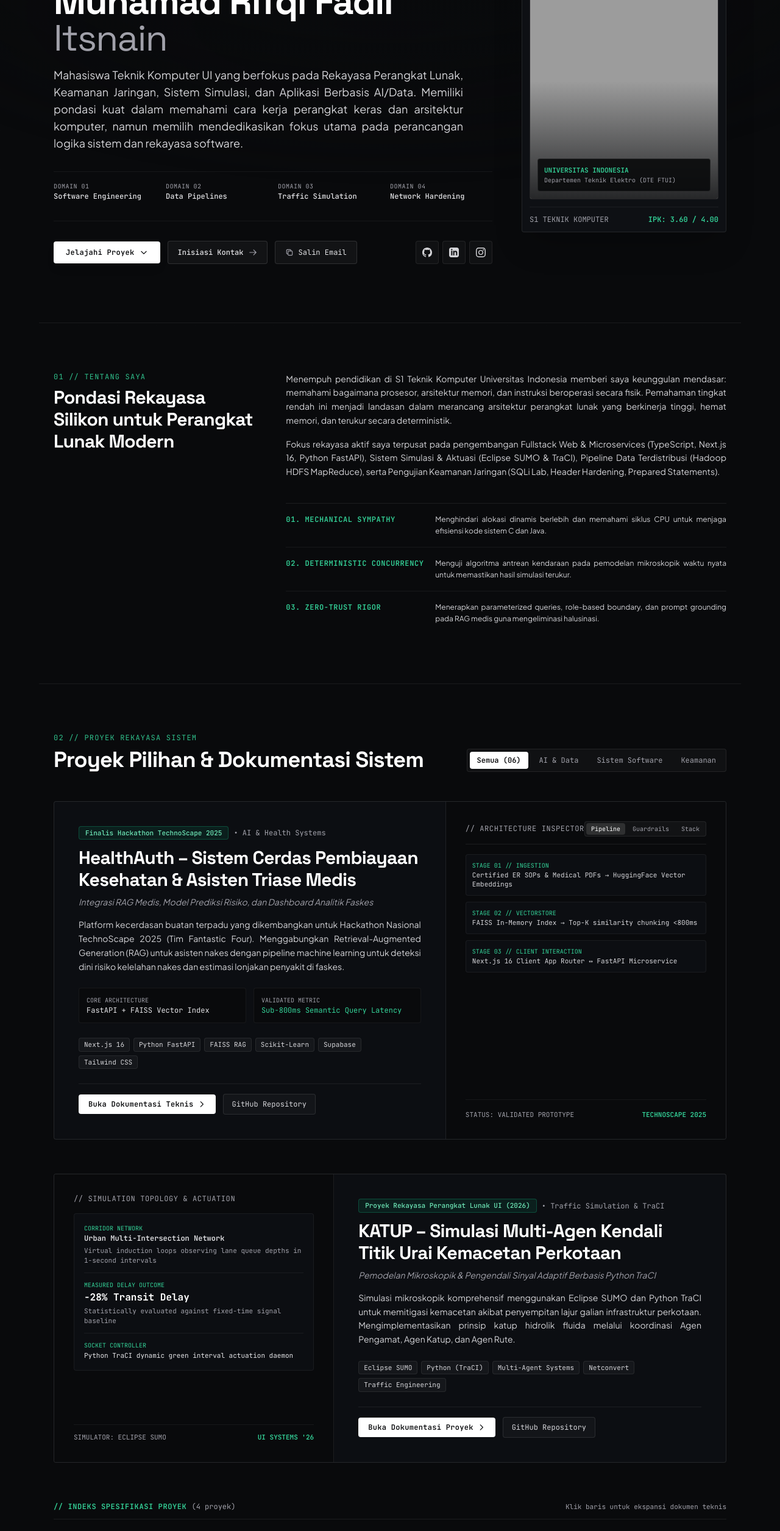
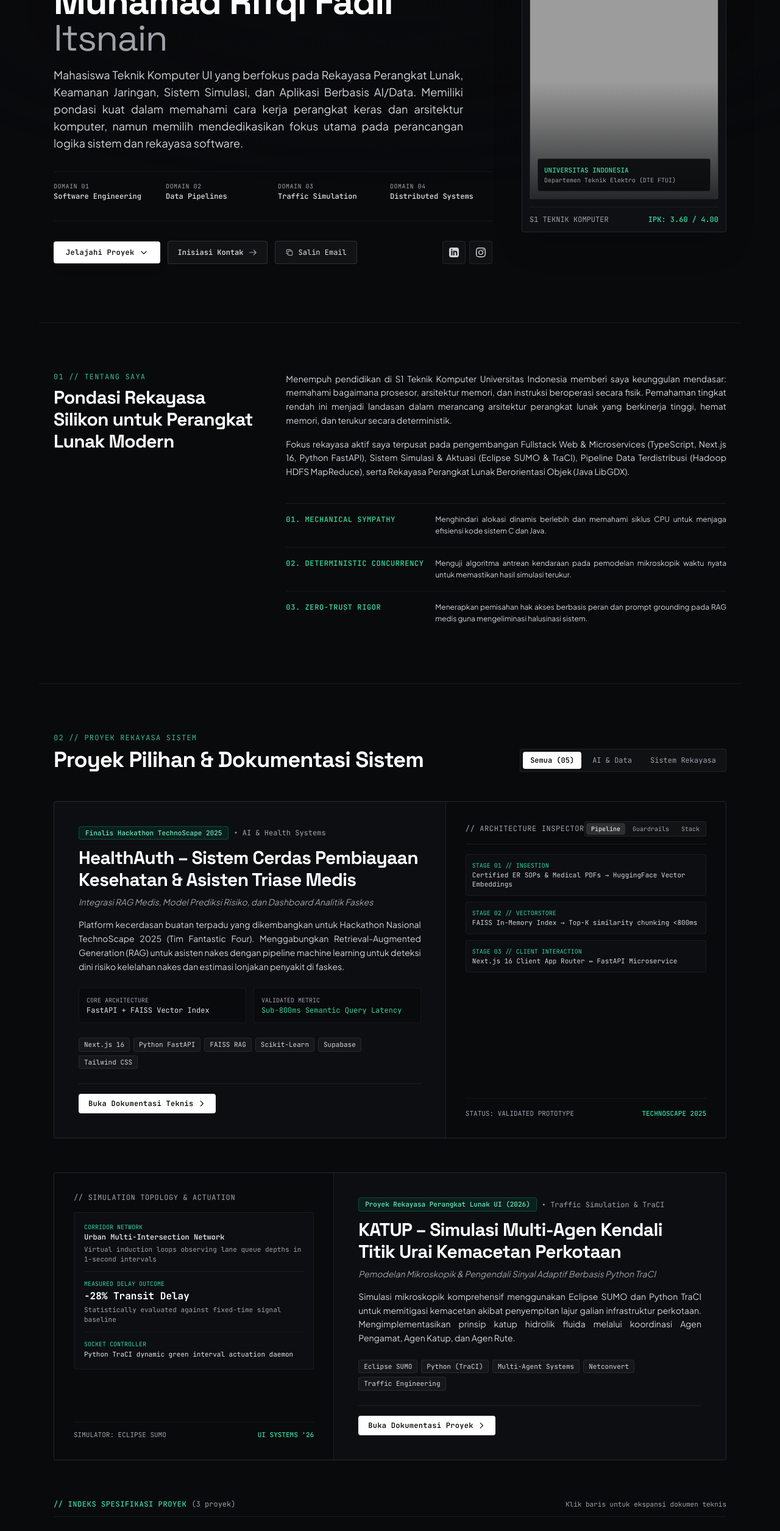
Before and after one commit to rifqifadill/portofolio, a Next.js app: page / in a window 1280 px wide. Shown: the part 234-2745 px from the top of the page at 61% size. Built offline with nearby package versions, Linux system fonts and the light colour scheme; grey boxes are pictures that could not be loaded.

Commit message:
feat: remove SQL injection lab and omit public GitHub repository links for enhanced privacy

```diff
--- a/app/page.tsx
+++ b/app/page.tsx
@@ -6,7 +6,6 @@ import React, { useState, useEffect } from "react";
 // KONFIGURASI INFORMASI KONTAK & TAUTAN RESMI
 // =============================================================================
 const SOCIAL_LINKS = {
-  github: "https://github.com/rifqifadill",
   linkedin: "https://www.linkedin.com/in/muhamad-rifqi-fadil-itsnain-984512320",
   instagram: "https://instagram.com/rifqiitsnain_",
   email: "mailto:rifqiitsnain7@gmail.com",
@@ -15,7 +14,7 @@ const SOCIAL_LINKS = {
 };
 
 type Language = "id" | "en";
-type Category = "all" | "ai_data" | "security" | "software_systems";
+type Category = "all" | "ai_data" | "software_systems";
 
 interface ProjectDoc {
   architecture: string;
@@ -33,7 +32,6 @@ interface Project {
   tagline: { id: string; en: string };
   description: { id: string; en: string };
   tech: string[];
-  repoUrl: string;
   documentation: {
     id: ProjectDoc;
     en: ProjectDoc;
@@ -61,7 +59,6 @@ const projectsData: Project[] = [
       en: "An integrated AI health platform developed for the TechnoScape National Hackathon 2025 (Team Fantastic Four). Combines Retrieval-Augmented Generation (RAG) for emergency clinical triage with machine learning pipelines predicting healthcare worker burnout and regional disease surges."
     },
     tech: ["Next.js 16", "Python FastAPI", "FAISS RAG", "Scikit-Learn", "Supabase", "Tailwind CSS"],
-    repoUrl: "https://github.com/ziehan/fantasticfourHealthAuth",
     documentation: {
       id: {
         architecture: "Arsitektur Multi-Tier: Frontend Next.js 16 App Router menyediakan dasbor terpisah (dashboard-nakes untuk asisten chat dan shift log, dashboard-pemerintah untuk pemantauan lonjakan penyakit). Backend FastAPI mengeksekusi FAISS in-memory index dari SOP medis resmi, sementara pipeline Scikit-Learn memproses data shift untuk inferensi burnout.",
@@ -112,7 +109,6 @@ const projectsData: Project[] = [
       en: "A comprehensive microscopic traffic simulator in Eclipse SUMO instrumented via Python TraCI. Mitigates upstream bottleneck spillback caused by urban infrastructure excavations by applying a fluid hydraulic valve principle across autonomous sensing, gating, and rerouting agents."
     },
     tech: ["Eclipse SUMO", "Python (TraCI)", "Multi-Agent Systems", "Netconvert", "Traffic Engineering"],
-    repoUrl: "https://github.com/rifqifadill/Katup",
     documentation: {
       id: {
         architecture: "Komunikasi Dua Arah TCP/IP: Engine C++ Eclipse SUMO dihubungkan secara real-time ke skrip Python katup_controller.py melalui soket TraCI. AgenPengamat memantau loop induksi per detik, AgenKatup memodulasi fase lampu hijau simpang hulu (metering), dan AgenRute membelokkan arus kendaraan ke koridor bypass alternatif.",
@@ -146,58 +142,7 @@ const projectsData: Project[] = [
       }
     }
   },
-  {
-    id: "security-lab",
-    title: {
-      id: "Cybersecurity Lab – Eksploitasi SQL Injection & 11 Lapisan Pengerasan Defensif",
-      en: "Cybersecurity Lab – SQL Injection Exploitation & 11-Layer Hardening Platform"
-    },
-    category: "security",
-    badge: { id: "Lab Keamanan Jaringan Komputer FTUI", en: "Network Security Lab Platform FTUI" },
-    tagline: {
-      id: "Simulasi Serangan SQLi, Validasi Flag CTF, dan 11 Mitigasi Keamanan Fullstack",
-      en: "SQLi Attack Simulation, CTF Flag Validation & 11-Layer Fullstack Countermeasures"
-    },
-    description: {
-      id: "Platform pengujian penetrasi dan mitigasi kerentanan web interaktif pada praktikum Keamanan Jaringan Komputer Netlab FTUI. Mendemonstrasikan eksploitasi SQLi bertingkat (auth bypass dan UNION extraction) dilanjutkan dengan implementasi 11 lapisan pertahanan defensif pada backend dan frontend.",
-      en: "An interactive web penetration testing and defense platform developed for the Computer Network Security Lab (Netlab FTUI). Features tiered SQL Injection exploitation scenarios paired with 11 comprehensive defensive hardening countermeasures across backend and frontend tiers."
-    },
-    tech: ["Node.js", "Express 5", "PostgreSQL (Neon)", "React 19", "Helmet", "Rate Limiting"],
-    repoUrl: "https://github.com/musyaffa-iman/cs8-kemjar-sql-injection",
-    documentation: {
-      id: {
-        architecture: "Arsitektur Pengujian Berlapis: Backend Express 5 memisahkan controller rentan untuk analisis eksploitasi dan controller terproteksi dengan parameterized query pool. Frontend React 19 menyediakan konsol pengujian, deteksi pola injeksi dini, dan verifikasi flag CTF resmi.",
-        keyChallenges: [
-          "Menganalisis vektor serangan injeksi SQL mulai dari bypass autentikasi sederhana hingga pembacaan skema tabel via UNION SELECT.",
-          "Mengamankan seluruh endpoint backend menggunakan prepared statements tanpa mengorbankan performa query pool PostgreSQL.",
-          "Mencegah Denial of Service (DoS) dan enumeration data melalui rate limiting dan pembatasan response body."
-        ],
-        deliverables: [
-          "11 modul kode pertahanan defensif pada backend Express dan frontend React.",
-          "Laporan teknis komprehensif Modul 8 (603 baris) merinci analisis kerentanan dan solusi mitigasi.",
-          "Validasi flag resmi praktikum: FLAG{kemjar8_sqli_1f9153cd3a42fbee}."
-        ],
-        contribution: "Penulis tunggal implementasi 11 langkah pengerasan keamanan: parameterized queries login/password, server-side whitelisting, generic error handling, Express rate limiting, Helmet HTTP headers, dan deteksi dini SQLi di React.",
-        metrics: "Verifikasi flag resmi praktikum: FLAG{kemjar8_sqli_1f9153cd3a42fbee} (User ID 65)"
-      },
-      en: {
-        architecture: "Layered Audit Architecture: Express 5 backend segregating vulnerable endpoints for attack vector analysis from hardened endpoints backed by parameterized query pools. React 19 frontend provides testing consoles, proactive pattern scanning, and official CTF flag verification.",
-        keyChallenges: [
-          "Analyzing tiered injection vectors progressing from basic auth bypass (' OR 1=1 --) to schema exfiltration via UNION SELECT.",
-          "Hardening database endpoints with parameterized prepared statements across PostgreSQL connection pools.",
-          "Mitigating automated enumeration and DoS threats using IP rate limiters and strict response body boundaries."
-        ],
-        deliverables: [
-          "11 defensive code hardening implementations across Express and React layers.",
-          "Comprehensive 603-line technical lab report detailing vulnerability mechanics and verified remediation.",
-          "Validated official CTF flag: FLAG{kemjar8_sqli_1f9153cd3a42fbee}."
-        ],
-        contribution: "Sole author and engineer of the 11-step defensive hardening countermeasures: login/password parameterized queries, server regex whitelisting, generic error handling, rate limiting, Helmet HTTP headers, and client-side SQLi pattern alerting.",
-        metrics: "Official CTF flag validated: FLAG{kemjar8_sqli_1f9153cd3a42fbee} (User ID 65)"
-      }
-    }
-  },
-  {
+    {
     id: "survival-game",
     title: {
       id: "Is There Anyone? – Game Eksplorasi 2D Survival Horror",
@@ -214,7 +159,6 @@ const projectsData: Project[] = [
       en: "A 2D top-down survival horror exploration game set in 'Desa Tumpang' engineered in Java LibGDX paired with a Spring Boot REST API backend. Implements 8 verified OOP design patterns, dynamic stamina and stealth mechanics, and persistent cloud save slot synchronization."
     },
     tech: ["Java 17", "LibGDX (LWJGL3)", "Spring Boot", "PostgreSQL (Neon)", "Gradle"],
-    repoUrl: "https://github.com/ziehan/Final-Project_OOP4",
     documentation: {
       id: {
         architecture: "Arsitektur Client-Server: Frontend game engine LibGDX (LWJGL3) mengelola rendering tilemap Tiled (.tmx), deteksi tabrakan fisik, dan siklus hidup layar permainan. Backend Spring Boot (port 9090) mengelola autentikasi akun dan sinkronisasi status slot save game ke database PostgreSQL Neon.",
@@ -265,7 +209,6 @@ const projectsData: Project[] = [
       en: "A dedicated campus marketplace and community platform engineered for Universitas Indonesia students. Integrates secondhand goods cataloging, student services, campus discussion feeds, product-bound messaging, and a secure Double-Confirmation Cash on Delivery (COD) workflow."
     },
     tech: ["Next.js 16.2.5", "React 19", "TypeScript", "PostgreSQL", "Prisma ORM 7.8", "Tailwind CSS"],
-    repoUrl: "https://github.com/mrshlaf/lapak-ui",
     documentation: {
       id: {
         architecture: "Fullstack Monorepo Next.js 16: Backend REST API (app/api/) dan UI (app/) disatukan dalam satu proyek. Menggunakan PostgreSQL dengan Prisma ORM 7.8 (13 tabel ternormalisasi 3NF, UUID keys, cascade deletes). Keamanan diperkuat dengan hashing password bcrypt (salt 12) dan sesi JWT pada cookie HTTP-Only via middleware Edge Runtime.",
@@ -316,7 +259,6 @@ const projectsData: Project[] = [
       en: "Design and implementation of distributed big data processing algorithms on Apache Hadoop 3.x and HDFS. Implements an in-memory bounded min-heap TreeMap pattern reducing network shuffle transfer overhead by over 99%, paired with high-throughput web server access log analytical pipelines."
     },
     tech: ["Apache Hadoop 3.3.6", "HDFS", "Java MapReduce", "YARN", "Distributed Computing"],
-    repoUrl: "https://github.com/rifqifadill",
     documentation: {
       id: {
         architecture: "Pipeline Komputasi Terdistribusi: Dataset mentah dipecah menjadi blok-blok HDFS. Mapper mengeksekusi penyaringan lokal in-memory menggunakan struktur data TreeMap (Red-Black Tree bounded min-heap ukuran 10). Hasil emisi terfilter dikelompokkan pada fase Shuffle & Sort, lalu Reducer mengagregasi peringkat teratas secara deterministik.",
@@ -362,7 +304,7 @@ export default function PortfolioPage() {
   const [copiedEmail, setCopiedEmail] = useState(false);
   const [mobileMenuOpen, setMobileMenuOpen] = useState(false);
   const [activeTabHealthAuth, setActiveTabHealthAuth] = useState<"flow" | "security" | "stack">("flow");
-  const [expandedIndexProject, setExpandedIndexProject] = useState<string | null>("security-lab");
+  const [expandedIndexProject, setExpandedIndexProject] = useState<string | null>("survival-game");
   const [activeSection, setActiveSection] = useState<string>("hero");
 
   const handleCopyEmail = () => {
@@ -679,7 +621,7 @@ export default function PortfolioPage() {
                 </div>
                 <div>
                   <span className="text-[10px] uppercase text-zinc-400 block tracking-wider">DOMAIN 04</span>
-                  <span className="text-zinc-200 font-medium">Network Hardening</span>
+                  <span className="text-zinc-200 font-medium">Distributed Systems</span>
                 </div>
               </div>
 
@@ -722,17 +664,6 @@ export default function PortfolioPage() {
 
                 {/* Social Quick Links */}
                 <div className="flex items-center gap-1.5 sm:ml-auto">
-                  <a
-                    href={SOCIAL_LINKS.github}
-                    target="_blank"
-                    rel="noopener noreferrer"
-                    title="GitHub: github.com/rifqifadill"
-                    className="p-2.5 rounded bg-white/[0.03] hover:bg-white/[0.09] border border-white/[0.08] text-zinc-300 hover:text-white transition-colors"
-                  >
-                    <svg className="w-4 h-4 fill-current" viewBox="0 0 24 24">
-                      <path d="M12 0C5.37 0 0 5.37 0 12c0 5.31 3.435 9.795 8.205 11.385.6.105.825-.255.825-.57 0-.285-.015-1.23-.015-2.235-3.015.555-3.795-.735-4.035-1.41-.135-.345-.72-1.41-1.23-1.695-.42-.225-1.02-.78-.015-.795.945-.015 1.62.87 1.845 1.23 1.08 1.815 2.805 1.305 3.495.99.105-.78.42-1.305.765-1.605-2.67-.3-5.46-1.335-5.46-5.925 0-1.305.465-2.385 1.23-3.225-.12-.3-.54-1.53.12-3.18 0 0 1.005-.315 3.3 1.23.96-.27 1.98-.405 3-.405s2.04.135 3 .405c2.295-1.56 3.3-1.23 3.3-1.23.66 1.65.24 2.88.12 3.18.765.84 1.23 1.905 1.23 3.225 0 4.605-2.805 5.625-5.475 5.925.435.375.81 1.095.81 2.22 0 1.605-.015 2.895-.015 3.3 0 .315.225.69.825.57A12.02 12.02 0 0024 12c0-6.63-5.37-12-12-12z" />
-                    </svg>
-                  </a>
                   <a
                     href={SOCIAL_LINKS.linkedin}
                     target="_blank"
@@ -818,8 +749,8 @@ export default function PortfolioPage() {
                 </p>
                 <p className="text-justify leading-relaxed">
                   {lang === "id"
-                    ? "Fokus rekayasa aktif saya terpusat pada pengembangan Fullstack Web & Microservices (TypeScript, Next.js 16, Python FastAPI), Sistem Simulasi & Aktuasi (Eclipse SUMO & TraCI), Pipeline Data Terdistribusi (Hadoop HDFS MapReduce), serta Pengujian Keamanan Jaringan (SQLi Lab, Header Hardening, Prepared Statements)."
-                    : "My active technical focus centers on Fullstack Web & Microservices (TypeScript, Next.js 16, Python FastAPI), Traffic Microscopic Simulation (Eclipse SUMO & TraCI dynamic signal actuation), Distributed Data Pipelines (Hadoop HDFS MapReduce), and Network Security Hardening."}
+                    ? "Fokus rekayasa aktif saya terpusat pada pengembangan Fullstack Web & Microservices (TypeScript, Next.js 16, Python FastAPI), Sistem Simulasi & Aktuasi (Eclipse SUMO & TraCI), Pipeline Data Terdistribusi (Hadoop HDFS MapReduce), serta Rekayasa Perangkat Lunak Berorientasi Objek (Java LibGDX)."
+                    : "My active technical focus centers on Fullstack Web & Microservices (TypeScript, Next.js 16, Python FastAPI), Traffic Microscopic Simulation (Eclipse SUMO & TraCI dynamic signal actuation), Distributed Data Pipelines (Hadoop HDFS MapReduce), and Object-Oriented Software Engineering (Java LibGDX)."}
                 </p>
               </div>
 
@@ -854,8 +785,8 @@ export default function PortfolioPage() {
                   </div>
                   <div className="md:col-span-8 text-zinc-300 font-sans text-xs leading-relaxed text-justify">
                     {lang === "id"
-                      ? "Menerapkan parameterized queries, role-based boundary, dan prompt grounding pada RAG medis guna mengeliminasi halusinasi."
-                      : "Implementing parameterized SQL queries, role-based boundary checks, and strict prompt grounding to eliminate hallucinations."}
+                      ? "Menerapkan pemisahan hak akses berbasis peran dan prompt grounding pada RAG medis guna mengeliminasi halusinasi sistem."
+                      : "Enforcing role-based boundaries and prompt grounding in medical RAG workflows to eliminate hallucinations and guarantee system integrity."}
                   </div>
                 </div>
 
@@ -886,10 +817,9 @@ export default function PortfolioPage() {
             {/* Category Filter Controls */}
             <div className="flex flex-wrap items-center gap-1.5 p-1 rounded bg-white/[0.03] border border-white/[0.08] text-xs font-mono">
               {[
-                { id: "all", label: lang === "id" ? "Semua (06)" : "All (06)" },
+                { id: "all", label: lang === "id" ? "Semua (05)" : "All (05)" },
                 { id: "ai_data", label: "AI & Data" },
-                { id: "software_systems", label: lang === "id" ? "Sistem Software" : "Systems" },
-                { id: "security", label: lang === "id" ? "Keamanan" : "Security" }
+                { id: "software_systems", label: lang === "id" ? "Sistem Rekayasa" : "Systems" }
               ].map((c) => (
                 <button
                   key={c.id}
@@ -968,14 +898,7 @@ export default function PortfolioPage() {
                         <path strokeLinecap="round" strokeLinejoin="round" strokeWidth="2" d="M9 5l7 7-7 7" />
                       </svg>
                     </button>
-                    <a
-                      href={projectsData[0].repoUrl}
-                      target="_blank"
-                      rel="noopener noreferrer"
-                      className="px-3.5 py-2 rounded bg-white/[0.03] hover:bg-white/[0.08] border border-white/[0.1] text-xs font-mono text-zinc-300 hover:text-white transition-colors"
-                    >
-                      GitHub Repository
-                    </a>
+
                   </div>
                 </div>
 
@@ -1149,14 +1072,7 @@ export default function PortfolioPage() {
                         <path strokeLinecap="round" strokeLinejoin="round" strokeWidth="2" d="M9 5l7 7-7 7" />
                       </svg>
                     </button>
-                    <a
-                      href={projectsData[1].repoUrl}
-                      target="_blank"
-                      rel="noopener noreferrer"
-                      className="px-3.5 py-2 rounded bg-white/[0.03] hover:bg-white/[0.08] border border-white/[0.1] text-xs font-mono text-zinc-300 hover:text-white transition-colors"
-                    >
-                      GitHub Repository
-                    </a>
+
                   </div>
                 </div>
 
@@ -1287,17 +1203,7 @@ export default function PortfolioPage() {
                                   </svg>
                                 </button>
 
-                                <a
-                                  href={p.repoUrl}
-                                  target="_blank"
-                                  rel="noopener noreferrer"
-                                  className="w-full py-2 rounded bg-white/[0.04] hover:bg-white/[0.08] border border-white/[0.08] font-mono text-xs text-zinc-300 hover:text-white transition-colors flex items-center justify-center gap-1.5"
-                                >
-                                  <span>GitHub Repository</span>
-                                  <svg className="w-3 h-3 text-zinc-400" fill="none" viewBox="0 0 24 24" stroke="currentColor">
-                                    <path strokeLinecap="round" strokeLinejoin="round" strokeWidth="2" d="M10 6H6a2 2 0 00-2 2v10a2 2 0 002 2h10a2 2 0 002-2v-4M14 4h6m0 0v6m0-6L10 14" />
-                                  </svg>
-                                </a>
+
                               </div>
                             </div>
 
@@ -1439,7 +1345,7 @@ export default function PortfolioPage() {
               </div>
               <div className="md:col-span-9">
                 <div className="flex flex-wrap gap-1.5 sm:gap-2 mb-2 font-mono text-xs">
-                  {["SQL Injection Defense", "Parameterized Queries", "Helmet Security Headers", "Express Rate Limiting", "Wireshark Packet Analysis", "TCP/IP Socket"].map((s) => (
+                  {["TCP/IP Sockets", "Wireshark Packet Analysis", "Network Topologies", "Helmet Security Headers", "Express Rate Limiting", "Session & JWT Security"].map((s) => (
                     <span key={s} className="px-2.5 py-1 rounded bg-white/[0.03] border border-white/[0.07] text-zinc-200 text-[11px] sm:text-xs">
                       {s}
                     </span>
@@ -1447,8 +1353,8 @@ export default function PortfolioPage() {
                 </div>
                 <p className="font-sans text-xs text-zinc-400 text-justify">
                   {lang === "id"
-                    ? "Eksploitasi dan remediasi SQLi 11 lapisan defensif, proteksi DoS via rate limiting, analisis paket layer jaringan, dan socket TraCI."
-                    : "11-layer defensive SQLi remediation, DoS mitigation via IP rate limiters, packet inspection across network protocols, and binary TraCI sockets."}
+                    ? "Pemrograman socket TCP/IP waktu nyata, analisis protokol jaringan via Wireshark, mitigasi DoS via rate limiting, dan proteksi sesi web aman."
+                    : "Real-time TCP/IP socket programming, network protocol packet analysis via Wireshark, DoS mitigation via IP rate limiters, and secure web session management."}
                 </p>
               </div>
             </div>
@@ -1462,7 +1368,7 @@ export default function PortfolioPage() {
               </div>
               <div className="md:col-span-9">
                 <div className="flex flex-wrap gap-1.5 sm:gap-2 mb-2 font-mono text-xs">
-                  {["Git & GitHub", "Docker", "Gradle", "Linux / WSL", "Postman", "Vite"].map((s) => (
+                  {["Git Version Control", "Docker", "Gradle", "Linux / WSL", "Postman", "Vite"].map((s) => (
                     <span key={s} className="px-2.5 py-1 rounded bg-white/[0.03] border border-white/[0.07] text-zinc-200 text-[11px] sm:text-xs">
                       {s}
                     </span>
@@ -1660,15 +1566,7 @@ export default function PortfolioPage() {
 
               {/* Direct Channels List (Exact 'Instagram' clean label) */}
               <div className="flex flex-wrap items-center gap-3 sm:gap-4 pt-6 border-t border-white/[0.08] text-xs font-mono text-zinc-400">
-                <a
-                  href={SOCIAL_LINKS.github}
-                  target="_blank"
-                  rel="noopener noreferrer"
-                  className="hover:text-emerald-300 transition-colors flex items-center gap-1.5"
-                >
-                  <span>GitHub // @rifqifadill</span>
-                </a>
-                <span className="text-zinc-700 hidden sm:inline">•</span>
+
                 <a
                   href={SOCIAL_LINKS.linkedin}
                   target="_blank"
@@ -1766,17 +1664,10 @@ export default function PortfolioPage() {
                 <p className="text-xs font-mono text-zinc-400 mb-3">
                   {activeProjectModal.tech.join(" • ")}
                 </p>
-                <a
-                  href={activeProjectModal.repoUrl}
-                  target="_blank"
-                  rel="noopener noreferrer"
-                  className="inline-flex items-center gap-1.5 text-xs font-mono text-emerald-400 hover:text-emerald-300 underline"
-                >
-                  <span>Repository GitHub: {activeProjectModal.repoUrl}</span>
-                  <svg className="w-3 h-3" fill="none" viewBox="0 0 24 24" stroke="currentColor">
-                    <path strokeLinecap="round" strokeLinejoin="round" strokeWidth="2" d="M10 6H6a2 2 0 00-2 2v10a2 2 0 002 2h10a2 2 0 002-2v-4M14 4h6m0 0v6m0-6L10 14" />
-                  </svg>
-                </a>
+                <div className="inline-flex items-center gap-1.5 text-xs font-mono text-zinc-400">
+                  <span className="w-1.5 h-1.5 rounded-full bg-emerald-400"></span>
+                  <span>{lang === "id" ? "Dokumentasi Arsitektur & Rekayasa Terverifikasi" : "Verified Engineering Architecture & Dossier"}</span>
+                </div>
               </div>
 
               {/* Architecture Overview */}
@@ -1839,17 +1730,10 @@ export default function PortfolioPage() {
 
             {/* Modal Footer */}
             <div className="flex-shrink-0 p-4 sm:p-5 border-t border-white/[0.08] flex items-center justify-between bg-[#0a0c0f]">
-              <a
-                href={activeProjectModal.repoUrl}
-                target="_blank"
-                rel="noopener noreferrer"
-                className="text-xs font-mono text-zinc-400 hover:text-white transition-colors flex items-center gap-1.5"
-              >
-                <span>Lihat Repositori</span>
-                <svg className="w-3 h-3" fill="none" viewBox="0 0 24 24" stroke="currentColor">
-                  <path strokeLinecap="round" strokeLinejoin="round" strokeWidth="2" d="M10 6H6a2 2 0 00-2 2v10a2 2 0 002 2h10a2 2 0 002-2v-4M14 4h6m0 0v6m0-6L10 14" />
-                </svg>
-              </a>
+              <div className="text-xs font-mono text-zinc-400 flex items-center gap-1.5">
+                <span className="w-1.5 h-1.5 rounded-full bg-emerald-400"></span>
+                <span>{lang === "id" ? "Dokumentasi Arsitektur Resmi" : "Official Architecture Dossier"}</span>
+              </div>
 
               <button
                 onClick={() => setActiveProjectModal(null)}
```
